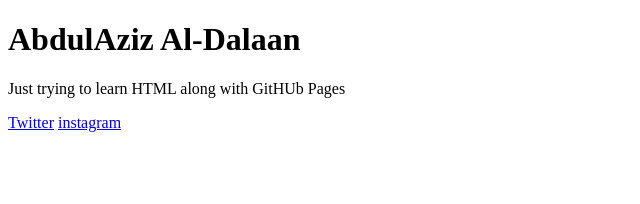
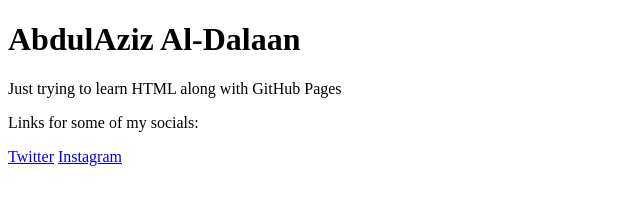
Before and after one commit to AbdulAzizAl-Dalaan/website, a plain HTML site: page index.html in a window 1280 px wide. Shown: the whole page, without its empty margins (0-640 px from the left). Drawn offline with Linux system fonts and the light colour scheme.

Commit message:
Changes to initial index html file

```diff
--- a/index.html
+++ b/index.html
@@ -1,12 +1,13 @@
 <!DOCTYPE html>
 <html>
     <header>
-        <title>Hello World TEST!!!</title>
+        <title>GitHub Pages and HTML Test</title>
     </header>
     <body>
         <h1>AbdulAziz Al-Dalaan</h1>
-        <p>Just trying to learn HTML along with GitHUb Pages<p>
+        <p>Just trying to learn HTML along with GitHub Pages<p>
+            <p>Links for some of my socials:<P>
         <a href="https://twitter.com/CaptCrazy2028"target = "_blank">Twitter</a>
-        <a href="https://www.instagram.com/aziz_aldalaan/">instagram</a>
+        <a href="https://www.instagram.com/aziz_aldalaan/"target = "_blank">Instagram</a>
     </body>
 </html>
```
